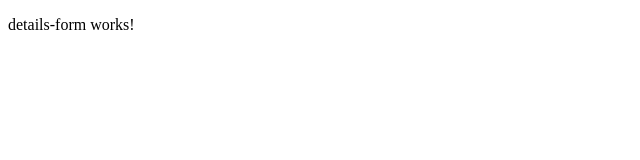
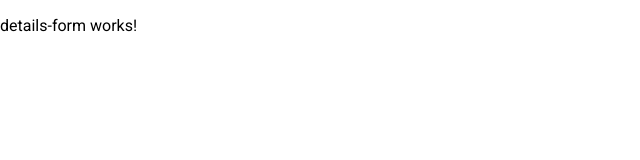
Before and after one commit to ramin-ahmadi/angular-forms, an Angular app: page / in a window 1280 px wide. Shown: the top 160 px of the page, without its empty margins (0-640 px from the left). Built offline with nearby package versions, Linux system fonts and the light colour scheme.

Commit message:
Add Angular material

```diff
--- a/angular.json
+++ b/angular.json
@@ -28,6 +28,7 @@
               "src/assets"
             ],
             "styles": [
+              "./node_modules/@angular/material/prebuilt-themes/indigo-pink.css",
               "src/styles.scss"
             ],
             "scripts": []
@@ -93,6 +94,7 @@
               "src/assets"
             ],
             "styles": [
+              "./node_modules/@angular/material/prebuilt-themes/indigo-pink.css",
               "src/styles.scss"
             ],
             "scripts": []
@@ -124,6 +126,7 @@
           }
         }
       }
-    }},
+    }
+  },
   "defaultProject": "angular-forms"
 }
--- a/package.json
+++ b/package.json
@@ -12,13 +12,16 @@
   "private": true,
   "dependencies": {
     "@angular/animations": "~8.2.14",
+    "@angular/cdk": "~8.2.3",
     "@angular/common": "~8.2.14",
     "@angular/compiler": "~8.2.14",
     "@angular/core": "~8.2.14",
     "@angular/forms": "~8.2.14",
+    "@angular/material": "^8.2.3",
     "@angular/platform-browser": "~8.2.14",
     "@angular/platform-browser-dynamic": "~8.2.14",
     "@angular/router": "~8.2.14",
+    "hammerjs": "^2.0.8",
     "rxjs": "~6.4.0",
     "tslib": "^1.10.0",
     "zone.js": "~0.9.1"
--- a/src/app/app.module.ts
+++ b/src/app/app.module.ts
@@ -4,6 +4,7 @@
 import { AppRoutingModule } from './app-routing.module';
 import { AppComponent } from './app.component';
 import { DetailsFormComponent } from './details-form/details-form.component';
+import { BrowserAnimationsModule } from '@angular/platform-browser/animations';
 
 @NgModule({
   declarations: [
@@ -14,6 +15,7 @@
     BrowserModule,
     AppRoutingModule,
     FormsModule,
+    BrowserAnimationsModule,
   ],
   providers: [],
   bootstrap: [AppComponent]
--- a/src/index.html
+++ b/src/index.html
@@ -6,6 +6,8 @@
   <base href="/">
   <meta name="viewport" content="width=device-width, initial-scale=1">
   <link rel="icon" type="image/x-icon" href="favicon.ico">
+  <link href="https://fonts.googleapis.com/css?family=Roboto:300,400,500&display=swap" rel="stylesheet">
+  <link href="https://fonts.googleapis.com/icon?family=Material+Icons" rel="stylesheet">
 </head>
 <body>
   <app-root></app-root>
--- a/src/main.ts
+++ b/src/main.ts
@@ -1,3 +1,4 @@
+import 'hammerjs';
 import { enableProdMode } from '@angular/core';
 import { platformBrowserDynamic } from '@angular/platform-browser-dynamic';
 
--- a/src/styles.scss
+++ b/src/styles.scss
@@ -1 +1,4 @@
 /* You can add global styles to this file, and also import other style files */
+
+html, body { height: 100%; }
+body { margin: 0; font-family: Roboto, "Helvetica Neue", sans-serif; }
```
Also changed, not shown: 1 other file (tests, documents, lock files or other folders).
